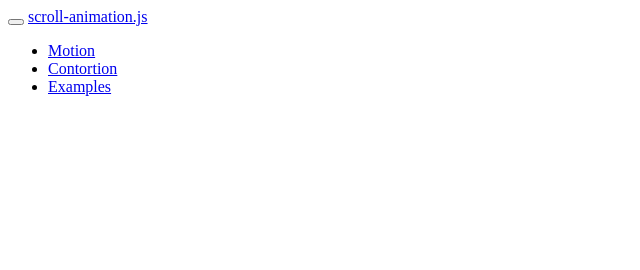
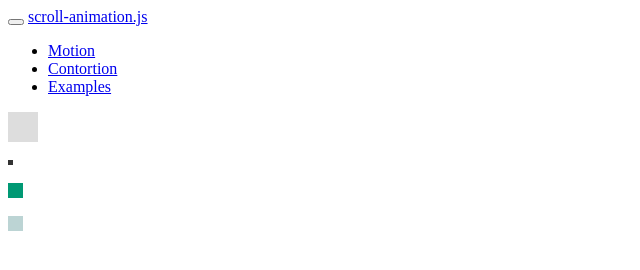
Before and after one commit to adityaviswanathan/scroll-animation.js, a plain HTML site: page start.html in a window 1280 px wide. Shown: the whole page, without its empty margins (0-640 px from the left). Drawn offline with nearby package versions, Linux system fonts and the light colour scheme.

Commit message:
right, left, down motions achieved using two add classes

```diff
--- a/scripts/scroll-animation/scroll-animation.js
+++ b/scripts/scroll-animation/scroll-animation.js
@@ -1,9 +1,19 @@
 
 var globalPosition = 0;
 
-function linGrowthRight(classListener, classAdd, size, speed, distance, color) { //class to apply settings to, class to create (custom), size of unit, low = fast, length of extension, color of unit
+function linGrowthHorizontal(classListener, classAdd, size, speed, distance, color) { //class to apply settings to, class to create (custom), size of unit, low = fast, length of extension, color of unit
 
 	$('.' + classListener).addClass(classAdd);
+
+	var sizeSet = distance * 10;
+
+	var doubleSizeSet = 2 * sizeSet;
+
+	var unitSize = size * 10;
+
+	$('.' + classListener).css('height', unitSize+'px');
+	$('.' + classListener).css('width', unitSize+'px');
+	$('.' + classListener).css('background-color', color);
 
 	globalPosition = $(window).scrollTop();
 
@@ -13,6 +23,16 @@ function linGrowthRight(classListener, classAdd, size, speed, distance, color) {
 
 	var sizeInit = $("." + classListener).width();
 
+	$('.' + classListener).attr('data-' + scrollPositionStart, "width:" + unitSize + "px;");
+	$('.' + classListener).attr('data-' + scrollPositionEnd, "width:" + doubleSizeSet + "px;");
+	console.log(unitSize);
+
+}
+
+function linGrowthVertical(classListener, classAdd, size, speed, distance, color) { //class to apply settings to, class to create (custom), size of unit, low = fast, length of extension, color of unit
+
+	$('.' + classListener).addClass(classAdd);
+
 	var sizeSet = distance * 10;
 
 	var doubleSizeSet = 2 * sizeSet;
@@ -21,15 +41,29 @@ function linGrowthRight(classListener, classAdd, size, speed, distance, color) {
 
 	$('.' + classListener).css('height', unitSize+'px');
 	$('.' + classListener).css('width', unitSize+'px');
+	$('.' + classListener).css('background-color', color);
 
-	$( "." + classAdd).attr('data-' + scrollPositionStart, "width:" + unitSize + "px;");
-	$( "." + classAdd ).attr('data-' + scrollPositionEnd, "width:" + doubleSizeSet + "px;");
+	globalPosition = $(window).scrollTop();
+
+	var scrollPositionStart = globalPosition;
+
+	var scrollPositionEnd = scrollPositionStart + (speed * 100);
+
+	var sizeInit = $("." + classListener).width();
+
+	$('.' + classListener).attr('data-' + scrollPositionStart, "height:" + unitSize + "px;");
+	$('.' + classListener).attr('data-' + scrollPositionEnd, "height:" + doubleSizeSet + "px;");
+	console.log(unitSize);
 
 }
 
-linGrowthRight('scr-ani-dot-1', 'scr-ani-dot-new-1', 5, 0.25, 50, '#333333');
+linGrowthHorizontal('scr-ani-dot-1', 'scr-ani-dot', 3, 0.25, 50, '#ddd');
 
-linGrowthRight('scr-ani-dot-2', 'scr-ani-dot-new-2',  1, 0.25, 1, '#333333');
+linGrowthHorizontal('scr-ani-dot-2', 'scr-ani-dot-right',  0.5, 1, 100, '#333333');
+
+linGrowthVertical('scr-ani-dot-3', 'scr-ani-dot-right',  1.5, 1, 30, '#009974');
+
+linGrowthVertical('scr-ani-dot-4', 'scr-ani-dot',  1.5, 1, 30, '#bcd4d4');
 
 
 skrollr.init({ smoothScrolling: true });
--- a/start.html
+++ b/start.html
@@ -60,6 +60,14 @@
 
         <div class="scr-ani-dot-2"></div>
 
+        <br>
+
+        <div class="scr-ani-dot-3"></div>
+
+        <br>
+
+        <div class="scr-ani-dot-4"></div>
+
 
       </div>
 
--- a/style.css
+++ b/style.css
@@ -35,19 +35,10 @@
 }
 
 .scr-ani-dot {
-    width: 10px;
-    height: 10px;
     background: black;
 }
 
-.scr-ani-dot-1 {
-    width: 10px;
-    height: 10px;
+.scr-ani-dot-right {
     background: black;
+    float: right;
 }
-
-.scr-ani-dot-2 {
-    width: 10px;
-    height: 10px;
-    background: black;
-}
```
Also changed, not shown: 1 other file.
